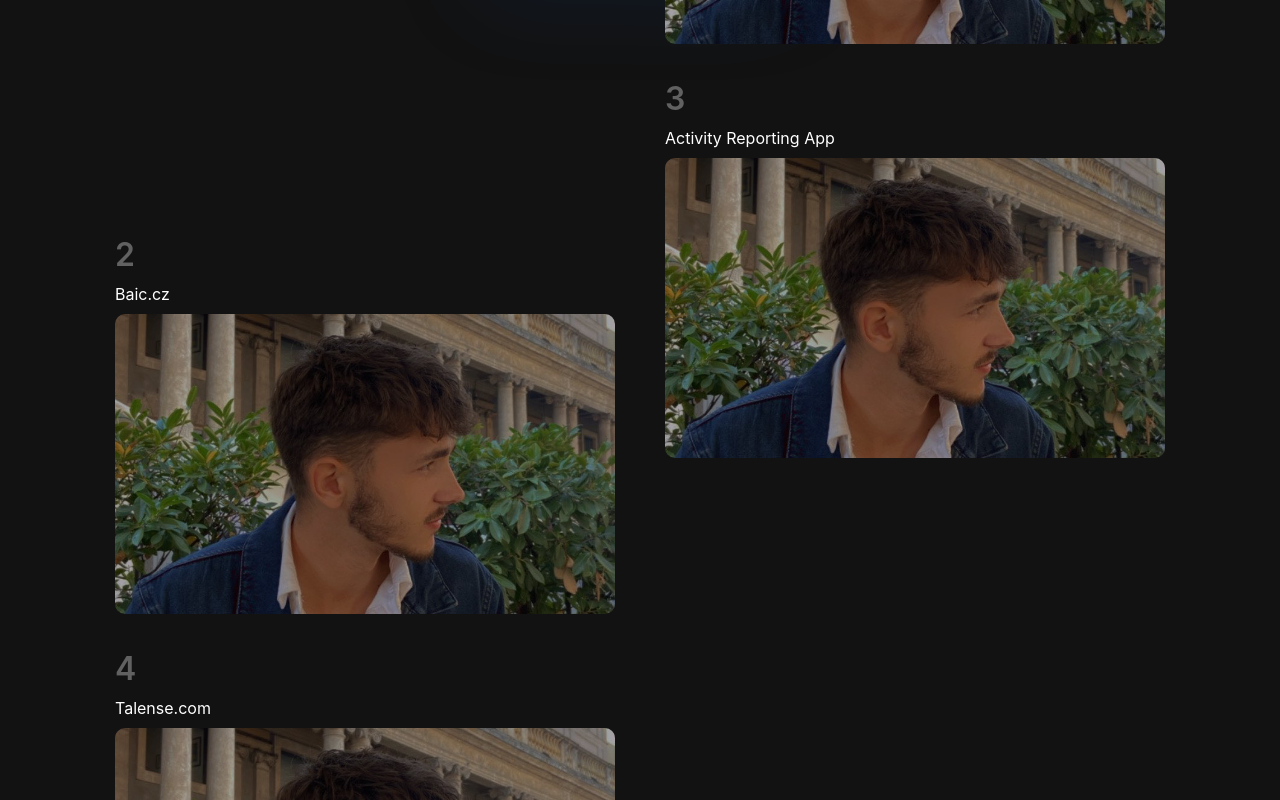
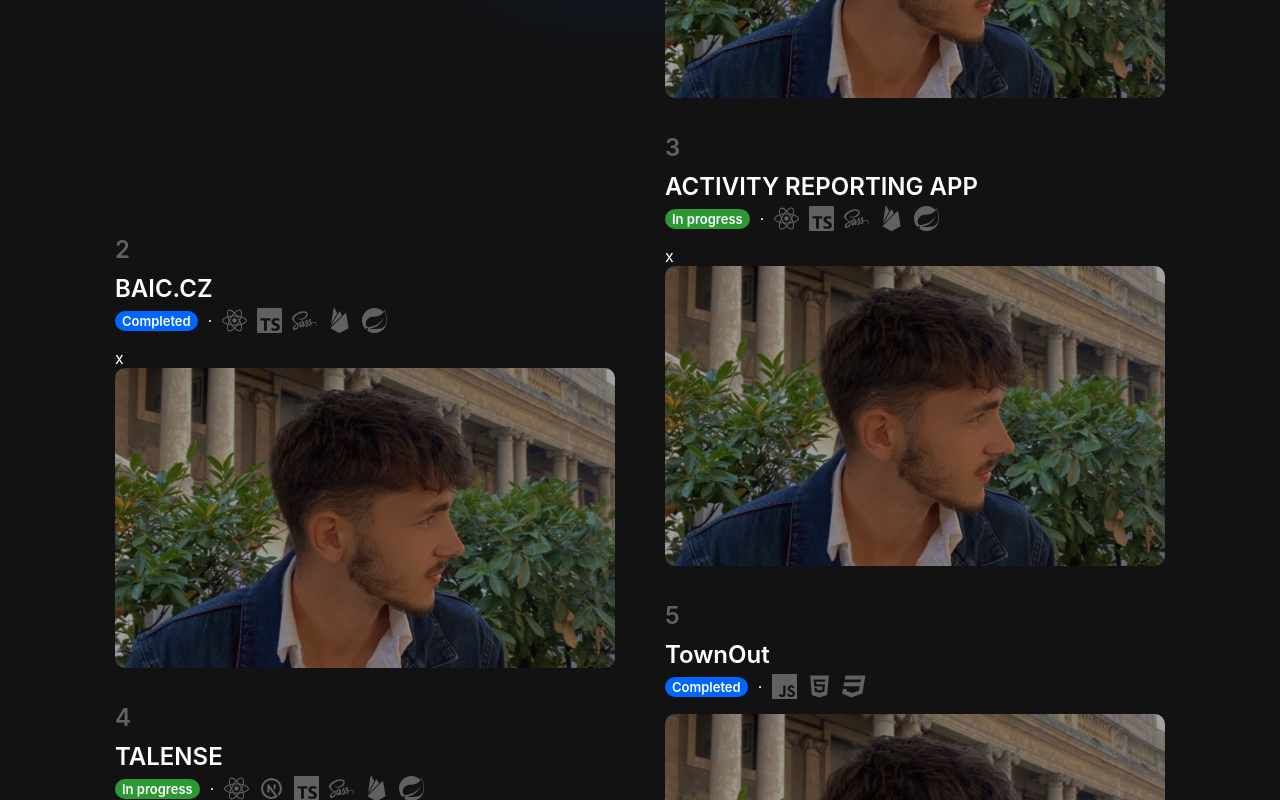
Before and after one commit to valajczech/helloold, a Next.js app: page /hello in a window 1280 px wide. Shown: the part 1820-2620 px from the top of the page. Built offline with nearby package versions, Linux system fonts and the light colour scheme.

Commit message:
Reworked and added projects

```diff
--- a/components/ProjectCard/ProjectCard.module.scss
+++ b/components/ProjectCard/ProjectCard.module.scss
@@ -6,13 +6,52 @@
   padding: $inner-padding;
   .top {
     span {
-      font-size: 2rem;
+      font-size: 1.5rem;
       font-weight: 600;
       color: $text-faded-gray;
     }
   }
   .info {
     margin: $inner-padding 0px;
+    display: flex;
+    flex-direction: column;
+    .title {
+      font-weight: 600;
+      font-size: 1.5rem;
+      transition-duration: $duration;
+    }
+    .tags {
+      display: flex;
+      gap: 10px;
+      align-items: center;
+      padding: 5px 0px;
+      .inProgress {
+        padding: 2px 7px;
+        background-color: #2c9935;
+        border-radius: $radius;
+        color: $white;
+        width: fit-content;
+        font-size: 13px;
+        font-weight: 600;
+      }
+      .completed {
+        padding: 2px 7px;
+        background-color: $main-blue;
+        border-radius: $radius;
+        color: $white;
+        width: fit-content;
+        font-size: 13px;
+        font-weight: 600;
+      }
+      .techstack {
+        display: flex;
+        gap: 10px;
+        svg {
+          font-size: 25px;
+          color: $text-faded-gray;
+        }
+      }
+    }
   }
   .image {
     width: 500px;
@@ -23,4 +62,9 @@
     cursor: pointer;
     border-radius: $radius;
   }
+  &:hover {
+    .title {
+      filter: drop-shadow(0px 0px 50px $main-blue);
+    }
+  }
 }
--- a/components/ProjectCard/ProjectCard.tsx
+++ b/components/ProjectCard/ProjectCard.tsx
@@ -4,8 +4,10 @@ import styles from "./ProjectCard.module.scss";
 interface IProjectCardProps {
   title: string;
   shortDescription: string;
-  number?: string;
+  number: string;
+  techstack?: Array<JSX.Element>;
   img: string | StaticImageData;
+  inProgress: boolean;
 }
 
 const ProjectCard = (props: IProjectCardProps) => {
@@ -15,8 +17,22 @@ const ProjectCard = (props: IProjectCardProps) => {
         <span>{props.number}</span>
       </div>
       <div className={styles.info}>
-        <span className="title">{props.title}</span>
+        <span className={styles.title}>{props.title}</span>
+        <div className={styles.tags}>
+          {props.inProgress ? (
+            <span className={styles.inProgress}>In progress</span>
+          ) : (
+            <span className={styles.completed}>Completed</span>
+          )}
+          {" · "}
+          <div className={styles.techstack}>
+            {props.techstack?.map((i) => {
+              return i;
+            })}
+          </div>
+        </div>
       </div>
+      <div className="desc">{props.shortDescription}</div>
       <div className={styles.image}>
         <Image src={props.img} />
       </div>
--- a/pages/hello/index.tsx
+++ b/pages/hello/index.tsx
@@ -6,7 +6,16 @@ import styles from "./index.module.scss";
 import Button from "../../components/Button/Button";
 
 //Assets
-import { FaArrowDown } from "react-icons/fa";
+import {
+  SiTypescript,
+  SiFirebase,
+  SiJavascript,
+  SiSpring,
+  SiCsharp,
+  SiDotnet,
+} from "react-icons/si";
+import { FaCss3, FaHtml5, FaReact, FaSass } from "react-icons/fa";
+import { TbBrandNextjs } from "react-icons/tb";
 import portrait from "../../public/assets/portrait.jpg";
 // Animation libratires
 import { motion } from "framer-motion";
@@ -106,13 +115,43 @@ const ClassicRoute: NextPage = () => {
               <Parallax speed={3}>
                 <ProjectCard
                   number="2"
-                  title="Baic.cz"
+                  inProgress={false}
+                  title="BAIC.CZ"
+                  shortDescription="x"
+                  img={portrait}
+                  techstack={[
+                    <FaReact />,
+                    <SiTypescript />,
+                    <FaSass />,
+                    <SiFirebase />,
+                    <SiSpring />,
+                  ]}
+                />
+                <ProjectCard
+                  number="4"
+                  techstack={[
+                    <FaReact />,
+                    <TbBrandNextjs />,
+                    <SiTypescript />,
+                    <FaSass />,
+                    <SiFirebase />,
+                    <SiSpring />,
+                  ]}
+                  inProgress
+                  title="TALENSE"
                   shortDescription="x"
                   img={portrait}
                 />
                 <ProjectCard
-                  number="4"
-                  title="Talense.com"
+                  number="6"
+                  techstack={[
+                    <SiJavascript />,
+                    <FaCss3 />,
+                    <SiCsharp />,
+                    <SiDotnet />,
+                  ]}
+                  inProgress
+                  title="ePIC by Twinformatics"
                   shortDescription="x"
                   img={portrait}
                 />
@@ -122,15 +161,40 @@ const ClassicRoute: NextPage = () => {
               <Parallax speed={40}>
                 <ProjectCard
                   number="1"
-                  title="Website & CMS for an amateur photographer"
+                  title="PORTFOLIO & CMS FOR PHOTOGRAPHER"
                   shortDescription="x"
+                  inProgress={false}
                   img={portrait}
+                  techstack={[
+                    <FaReact />,
+                    <SiJavascript />,
+                    <FaSass />,
+                    <FaHtml5 />,
+                    <FaCss3 />,
+                    <SiFirebase />,
+                  ]}
                 />
                 <ProjectCard
                   number="3"
-                  title="Activity Reporting App"
+                  inProgress
+                  title="ACTIVITY REPORTING APP"
                   shortDescription="x"
                   img={portrait}
+                  techstack={[
+                    <FaReact />,
+                    <SiTypescript />,
+                    <FaSass />,
+                    <SiFirebase />,
+                    <SiSpring />,
+                  ]}
+                />
+                <ProjectCard
+                  number="5"
+                  inProgress={false}
+                  title="TownOut"
+                  shortDescription=""
+                  img={portrait}
+                  techstack={[<SiJavascript />, <FaHtml5 />, <FaCss3 />]}
                 />
               </Parallax>
             </div>
```
